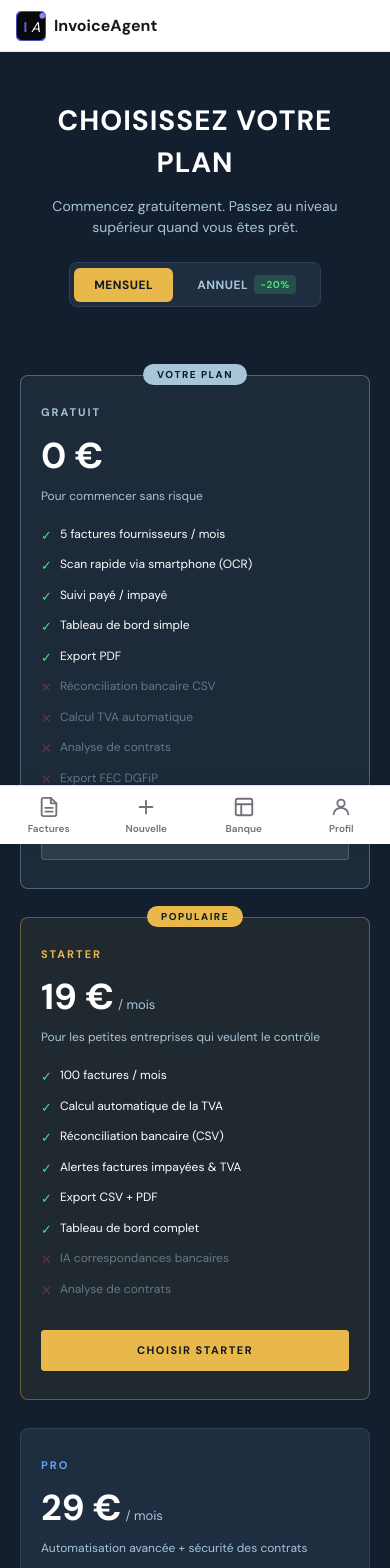
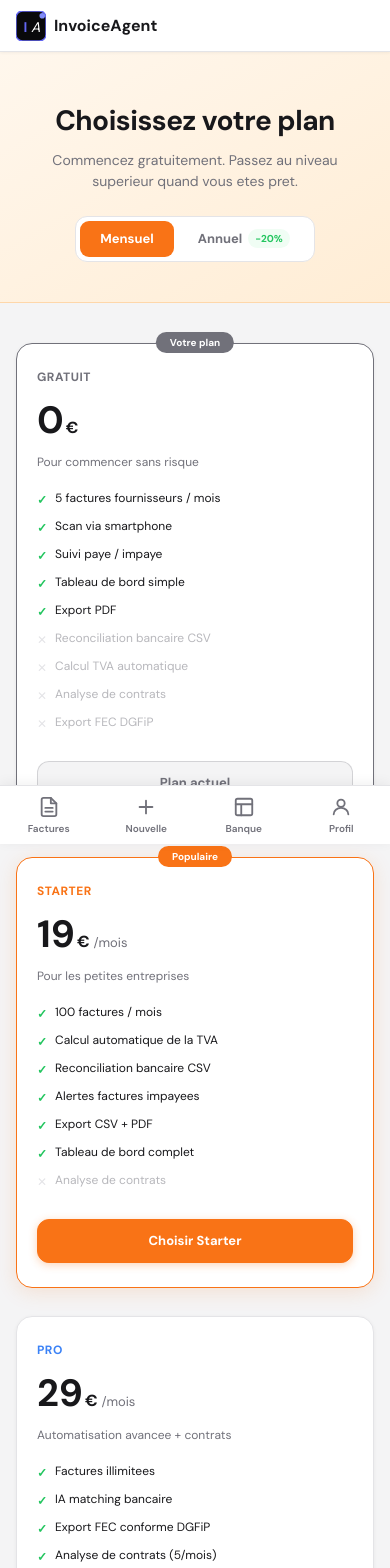
Before and after one commit to gentuar333-max/invoice-ai, a Next.js app: page /pricing in a window 390 px wide. Shown: the top 1568 px of the page. Built offline with nearby package versions, Linux system fonts and the light colour scheme.

Commit message:
refactor: pricing page white/orange mobile-first

```diff
--- a/app/pricing/page.tsx
+++ b/app/pricing/page.tsx
@@ -2,76 +2,85 @@
 import { useState, useEffect } from "react";
 import Link from "next/link";
 
-const BG = "#131f2e";
-const CARD = "#1e2d40";
-const BORDER = "#2e4058";
-const GOLD = "#e8b84b";
-const TEXT = "#ffffff";
-const MUTED = "#a8c4d8";
-const PURPLE = "#c084fc";
+const C = {
+  bg:      "#f4f4f5",
+  white:   "#ffffff",
+  orange:  "#f97316",
+  orangeL: "#fff7ed",
+  orangeB: "#fed7aa",
+  text:    "#18181b",
+  muted:   "#71717a",
+  border:  "#e4e4e7",
+  green:   "#22c55e",
+  greenL:  "#f0fdf4",
+  blue:    "#3b82f6",
+  blueL:   "#eff6ff",
+  purple:  "#8b5cf6",
+  purpleL: "#f5f3ff",
+};
 
 const PLAN_ORDER = ["free", "starter", "pro", "business"];
 
 const plans = [
   {
     key: "free",
-    name: "GRATUIT",
+    name: "Gratuit",
     priceMonthly: 0,
     priceYearly: 0,
-    color: MUTED,
+    color: "#71717a",
+    colorL: "#f4f4f5",
     description: "Pour commencer sans risque",
-    features: ["5 factures fournisseurs / mois", "Scan rapide via smartphone (OCR)", "Suivi payé / impayé", "Tableau de bord simple", "Export PDF"],
-    locked: ["Réconciliation bancaire CSV", "Calcul TVA automatique", "Analyse de contrats", "Export FEC DGFiP"],
-    cta: "COMMENCER GRATUITEMENT",
+    features: ["5 factures fournisseurs / mois", "Scan via smartphone", "Suivi paye / impaye", "Tableau de bord simple", "Export PDF"],
+    locked: ["Reconciliation bancaire CSV", "Calcul TVA automatique", "Analyse de contrats", "Export FEC DGFiP"],
+    cta: "Commencer gratuitement",
     hrefMonthly: "/auth/login",
     hrefYearly: "/auth/login",
     highlight: false,
-    badge: null,
   },
   {
     key: "starter",
-    name: "STARTER",
+    name: "Starter",
     priceMonthly: 19,
     priceYearly: 15,
-    color: GOLD,
-    description: "Pour les petites entreprises qui veulent le contrôle",
-    features: ["100 factures / mois", "Calcul automatique de la TVA", "Réconciliation bancaire (CSV)", "Alertes factures impayées & TVA", "Export CSV + PDF", "Tableau de bord complet"],
-    locked: ["IA correspondances bancaires", "Analyse de contrats"],
-    cta: "CHOISIR STARTER",
+    color: "#f97316",
+    colorL: "#fff7ed",
+    description: "Pour les petites entreprises",
+    features: ["100 factures / mois", "Calcul automatique de la TVA", "Reconciliation bancaire CSV", "Alertes factures impayees", "Export CSV + PDF", "Tableau de bord complet"],
+    locked: ["Analyse de contrats"],
+    cta: "Choisir Starter",
     hrefMonthly: "/checkout?plan=starter",
     hrefYearly: "/checkout?plan=starter_yearly",
     highlight: true,
-    badge: "POPULAIRE",
   },
   {
     key: "pro",
-    name: "PRO",
+    name: "Pro",
     priceMonthly: 29,
     priceYearly: 23,
-    color: "#60a5fa",
-    description: "Automatisation avancée + sécurité des contrats",
-    features: ["Factures illimitées", "IA détecte les correspondances bancaires", "Export FEC conforme DGFiP", "Analyse de contrats (5/mois)", "Détection des clauses à risque", "Identification des frais cachés"],
+    color: "#3b82f6",
+    colorL: "#eff6ff",
+    description: "Automatisation avancee + contrats",
+    features: ["Factures illimitees", "IA matching bancaire", "Export FEC conforme DGFiP", "Analyse de contrats (5/mois)", "Detection clauses a risque", "Frais caches identifies"],
     locked: [],
-    cta: "CHOISIR PRO",
+    cta: "Choisir Pro",
     hrefMonthly: "/checkout?plan=pro",
     hrefYearly: "/checkout?plan=pro_yearly",
     highlight: false,
-    badge: null,
   },
   {
     key: "business",
-    name: "BUSINESS",
+    name: "Business",
     priceMonthly: 49,
     priceYearly: 39,
-    color: PURPLE,
-    description: "Pour les entreprises sérieuses qui veulent tout contrôler",
-    features: ["Toutes les fonctionnalités Pro incluses", "Multi-établissements simplifié", "Analyse de contrats illimitée", "Résumé clair en quelques secondes", "Historique sécurisé (RGPD)", "Accompagnement personnalisé"],
+    color: "#8b5cf6",
+    colorL: "#f5f3ff",
+    description: "Pour les entreprises exigeantes",
+    features: ["Tout Pro inclus", "Analyse contrats illimitee", "Multi-etablissements", "Historique securise RGPD", "Accompagnement personnalise"],
     locked: [],
-    cta: "CHOISIR BUSINESS",
+    cta: "Choisir Business",
     hrefMonthly: "/checkout?plan=business",
     hrefYearly: "/checkout?plan=business_yearly",
     highlight: false,
-    badge: null,
   },
 ];
 
@@ -104,8 +113,8 @@ export default function PricingPage() {
   }, []);
 
   function getPrice(plan: typeof plans[0]) {
-    if (plan.priceMonthly === 0) return "0 €";
-    return billing === "yearly" ? `${plan.priceYearly} €` : `${plan.priceMonthly} €`;
+    if (plan.priceMonthly === 0) return "0";
+    return billing === "yearly" ? `${plan.priceYearly}` : `${plan.priceMonthly}`;
   }
 
   function getHref(plan: typeof plans[0]) {
@@ -115,67 +124,55 @@ export default function PricingPage() {
   function getCTA(plan: typeof plans[0]) {
     const ci = PLAN_ORDER.indexOf(currentPlan);
     const pi = PLAN_ORDER.indexOf(plan.key);
-    if (plan.key === currentPlan) return { label: "PLAN ACTUEL", disabled: true };
-    if (pi < ci) return { label: "PLAN INFERIEUR", disabled: true };
+    if (plan.key === currentPlan) return { label: "Plan actuel", disabled: true };
+    if (pi < ci) return { label: "Plan inferieur", disabled: true };
     return { label: plan.cta, disabled: false };
   }
 
   return (
     <>
       <style>{`
-        .pricing-grid {
-          display: grid;
-          grid-template-columns: 1fr;
-          gap: 16px;
-        }
-        @media (min-width: 640px) {
-          .pricing-grid { grid-template-columns: repeat(2, 1fr); }
-        }
-        @media (min-width: 1024px) {
-          .pricing-grid { grid-template-columns: repeat(4, 1fr); }
-        }
-        .billing-toggle button { transition: all 0.2s; }
+        * { box-sizing: border-box; }
+        .pricing-grid { display: grid; grid-template-columns: 1fr; gap: 12px; }
+        @media (min-width: 640px) { .pricing-grid { grid-template-columns: repeat(2, 1fr); } }
+        @media (min-width: 1024px) { .pricing-grid { grid-template-columns: repeat(4, 1fr); } }
       `}</style>
 
-      <div style={{ minHeight: "100vh", background: BG, padding: "48px 20px", fontFamily: "'DM Sans', sans-serif" }}>
-        <div style={{ maxWidth: 1100, margin: "0 auto" }}>
+      <div style={{ minHeight: "100vh", background: C.bg, fontFamily: "'DM Sans', sans-serif", paddingBottom: 80 }}>
 
         {/* Header */}
-          <div style={{ textAlign: "center", marginBottom: 40 }}>
-            <h1 style={{ fontSize: 28, fontWeight: 700, color: TEXT, letterSpacing: 1, textTransform: "uppercase", marginBottom: 12 }}>
-              CHOISISSEZ VOTRE PLAN
+        <div style={{ background: "linear-gradient(150deg, #fff7ed 0%, #ffedd5 100%)", padding: "48px 20px 40px", textAlign: "center", borderBottom: "1px solid #fed7aa" }}>
+          <h1 style={{ fontSize: 28, fontWeight: 800, color: C.text, marginBottom: 8, letterSpacing: -0.5 }}>
+            Choisissez votre plan
           </h1>
-            <p style={{ fontSize: 14, color: MUTED, maxWidth: 500, margin: "0 auto 24px" }}>
-              Commencez gratuitement. Passez au niveau supérieur quand vous êtes prêt.
+          <p style={{ fontSize: 14, color: C.muted, marginBottom: 24, maxWidth: 420, margin: "0 auto 24px" }}>
+            Commencez gratuitement. Passez au niveau superieur quand vous etes pret.
           </p>
 
-            {/* Toggle mensuel / annuel */}
-            <div className="billing-toggle" style={{ display: "inline-flex", alignItems: "center", background: CARD, border: `1px solid ${BORDER}`, borderRadius: 8, padding: 4, gap: 4, marginBottom: 16 }}>
-              <button
-                onClick={() => setBilling("monthly")}
-                style={{ padding: "8px 20px", borderRadius: 6, border: "none", cursor: "pointer", fontSize: 12, fontWeight: 700, letterSpacing: 0.5, background: billing === "monthly" ? GOLD : "transparent", color: billing === "monthly" ? "#0f1923" : MUTED }}
-              >
-                MENSUEL
+          {/* Toggle */}
+          <div style={{ display: "inline-flex", alignItems: "center", background: C.white, border: "1.5px solid #e4e4e7", borderRadius: 12, padding: 4, gap: 4 }}>
+            <button onClick={() => setBilling("monthly")}
+              style={{ padding: "8px 20px", borderRadius: 9, border: "none", cursor: "pointer", fontSize: 13, fontWeight: 700, background: billing === "monthly" ? C.orange : "transparent", color: billing === "monthly" ? C.white : C.muted, fontFamily: "inherit" }}>
+              Mensuel
             </button>
-              <button
-                onClick={() => setBilling("yearly")}
-                style={{ padding: "8px 20px", borderRadius: 6, border: "none", cursor: "pointer", fontSize: 12, fontWeight: 700, letterSpacing: 0.5, background: billing === "yearly" ? GOLD : "transparent", color: billing === "yearly" ? "#0f1923" : MUTED, display: "flex", alignItems: "center", gap: 6 }}
-              >
-                ANNUEL
-                <span style={{ background: "#4ade8030", color: "#4ade80", fontSize: 10, fontWeight: 800, padding: "2px 6px", borderRadius: 4 }}>-20%</span>
+            <button onClick={() => setBilling("yearly")}
+              style={{ padding: "8px 20px", borderRadius: 9, border: "none", cursor: "pointer", fontSize: 13, fontWeight: 700, background: billing === "yearly" ? C.orange : "transparent", color: billing === "yearly" ? C.white : C.muted, fontFamily: "inherit", display: "flex", alignItems: "center", gap: 6 }}>
+              Annuel
+              <span style={{ background: "#f0fdf4", color: "#22c55e", fontSize: 10, fontWeight: 800, padding: "2px 7px", borderRadius: 99 }}>-20%</span>
             </button>
           </div>
 
           {currentPlan !== "free" && (
-              <div style={{ display: "inline-block", background: `${GOLD}15`, border: `1px solid ${GOLD}40`, borderRadius: 4, padding: "8px 20px" }}>
-                <p style={{ fontSize: 12, color: GOLD, fontWeight: 600, margin: 0 }}>
-                  Plan actuel: <strong>{currentPlan.toUpperCase()}</strong>
-                </p>
+            <div style={{ marginTop: 16 }}>
+              <span style={{ background: "#fff7ed", border: "1px solid #fed7aa", borderRadius: 99, padding: "5px 16px", fontSize: 12, color: C.orange, fontWeight: 700 }}>
+                Plan actuel : {currentPlan.charAt(0).toUpperCase() + currentPlan.slice(1)}
+              </span>
             </div>
           )}
         </div>
 
-          {/* Grid plans */}
+        {/* Plans */}
+        <div style={{ maxWidth: 1100, margin: "0 auto", padding: "24px 16px" }}>
           <div className="pricing-grid">
             {plans.map((plan) => {
               const cta = getCTA(plan);
@@ -184,72 +181,67 @@ export default function PricingPage() {
 
               return (
                 <div key={plan.key} style={{
-                  background: isCurrentPlan ? `${plan.color}10` : plan.highlight ? `${GOLD}10` : CARD,
-                  border: `1px solid ${isCurrentPlan ? plan.color + "60" : plan.highlight ? GOLD + "60" : BORDER}`,
-                  borderRadius: 8,
-                  padding: "28px 20px",
+                  background: C.white,
+                  border: `1.5px solid ${isCurrentPlan ? plan.color : plan.highlight ? C.orange : C.border}`,
+                  borderRadius: 16,
+                  padding: "24px 20px",
                   position: "relative",
                   display: "flex",
                   flexDirection: "column",
-                  marginTop: 12,
+                  marginTop: 16,
+                  boxShadow: plan.highlight ? "0 4px 20px rgba(249,115,22,0.15)" : "0 1px 4px rgba(0,0,0,0.05)",
                 }}>
 
-                  {plan.badge && !isCurrentPlan && (
-                    <div style={{ position: "absolute", top: -12, left: "50%", transform: "translateX(-50%)", background: GOLD, color: "#0f1923", padding: "3px 14px", borderRadius: 20, fontSize: 10, fontWeight: 800, letterSpacing: 1.5, whiteSpace: "nowrap" }}>
-                      {plan.badge}
+                  {plan.highlight && !isCurrentPlan && (
+                    <div style={{ position: "absolute", top: -12, left: "50%", transform: "translateX(-50%)", background: C.orange, color: C.white, padding: "3px 14px", borderRadius: 99, fontSize: 10, fontWeight: 800, whiteSpace: "nowrap" }}>
+                      Populaire
+                    </div>
+                  )}
+                  {isCurrentPlan && (
+                    <div style={{ position: "absolute", top: -12, left: "50%", transform: "translateX(-50%)", background: plan.color, color: C.white, padding: "3px 14px", borderRadius: 99, fontSize: 10, fontWeight: 800, whiteSpace: "nowrap" }}>
+                      Votre plan
                     </div>
                   )}
 
-                  {isCurrentPlan && (
-                    <div style={{ position: "absolute", top: -12, left: "50%", transform: "translateX(-50%)", background: plan.color, color: "#0f1923", padding: "3px 14px", borderRadius: 20, fontSize: 10, fontWeight: 800, letterSpacing: 1.5, whiteSpace: "nowrap" }}>
-                      VOTRE PLAN
+                  <p style={{ fontSize: 12, fontWeight: 800, color: plan.color, letterSpacing: 0.5, textTransform: "uppercase", marginBottom: 6 }}>{plan.name}</p>
+
+                  <div style={{ marginBottom: 4, display: "flex", alignItems: "baseline", gap: 2 }}>
+                    <span style={{ fontSize: 38, fontWeight: 800, color: C.text }}>{getPrice(plan)}</span>
+                    <span style={{ fontSize: 16, fontWeight: 700, color: C.text }}>€</span>
+                    {plan.priceMonthly > 0 && <span style={{ fontSize: 13, color: C.muted, marginLeft: 2 }}>/mois</span>}
+                  </div>
+
+                  {billing === "yearly" && plan.priceMonthly > 0 && (
+                    <div style={{ marginBottom: 8 }}>
+                      <span style={{ fontSize: 11, color: C.muted, textDecoration: "line-through", marginRight: 6 }}>{plan.priceMonthly}€/mois</span>
+                      <span style={{ fontSize: 11, color: "#22c55e", fontWeight: 700 }}>-{savings[plan.key]}€/an</span>
+                      <p style={{ fontSize: 10, color: C.muted, marginTop: 2 }}>Facture {plan.priceYearly * 12}€/an</p>
                     </div>
                   )}
 
-                  <p style={{ fontSize: 11, fontWeight: 800, color: plan.color, letterSpacing: 2, textTransform: "uppercase", marginBottom: 8 }}>{plan.name}</p>
-
-                  <div style={{ marginBottom: 4 }}>
-                    <span style={{ fontSize: 36, fontWeight: 800, color: TEXT }}>{getPrice(plan)}</span>
-                    {plan.priceMonthly > 0 && <span style={{ fontSize: 13, color: MUTED, marginLeft: 4 }}>/ mois</span>}
-                  </div>
-
-                  {billing === "yearly" && plan.priceMonthly > 0 && (
-                    <div style={{ marginBottom: 10 }}>
-                      <span style={{ fontSize: 11, color: MUTED, textDecoration: "line-through", marginRight: 6 }}>
-                        {plan.priceMonthly}€/mois
-                      </span>
-                      <span style={{ fontSize: 11, color: "#4ade80", fontWeight: 700 }}>
-                        -{savings[plan.key]}€/an
-                      </span>
-                      <p style={{ fontSize: 10, color: MUTED, marginTop: 2, marginBottom: 0 }}>
-                        Facturé {plan.priceYearly * 12}€/an
-                      </p>
-                    </div>
-                  )}
-
-                  <p style={{ fontSize: 12, color: MUTED, marginBottom: 20, lineHeight: 1.5 }}>{plan.description}</p>
+                  <p style={{ fontSize: 12, color: C.muted, marginBottom: 18, lineHeight: 1.5 }}>{plan.description}</p>
 
                   <div style={{ flex: 1, marginBottom: 20 }}>
                     {plan.features.map((f) => (
-                      <div key={f} style={{ display: "flex", alignItems: "flex-start", gap: 8, marginBottom: 10 }}>
-                        <span style={{ color: "#4ade80", fontSize: 13, flexShrink: 0, marginTop: 1 }}>✓</span>
-                        <span style={{ fontSize: 12, color: TEXT, lineHeight: 1.5 }}>{f}</span>
+                      <div key={f} style={{ display: "flex", alignItems: "flex-start", gap: 8, marginBottom: 8 }}>
+                        <span style={{ color: "#22c55e", fontSize: 12, flexShrink: 0, marginTop: 2, fontWeight: 700 }}>✓</span>
+                        <span style={{ fontSize: 12, color: C.text, lineHeight: 1.5 }}>{f}</span>
                       </div>
                     ))}
                     {plan.locked.map((f) => (
-                      <div key={f} style={{ display: "flex", alignItems: "flex-start", gap: 8, marginBottom: 10 }}>
-                        <span style={{ color: "#ef444460", fontSize: 13, flexShrink: 0, marginTop: 1 }}>✕</span>
-                        <span style={{ fontSize: 12, color: MUTED, lineHeight: 1.5, opacity: 0.5 }}>{f}</span>
+                      <div key={f} style={{ display: "flex", alignItems: "flex-start", gap: 8, marginBottom: 8 }}>
+                        <span style={{ color: C.border, fontSize: 12, flexShrink: 0, marginTop: 2 }}>✕</span>
+                        <span style={{ fontSize: 12, color: C.muted, lineHeight: 1.5, opacity: 0.5 }}>{f}</span>
                       </div>
                     ))}
                   </div>
 
                   {cta.disabled ? (
-                    <div style={{ background: isCurrentPlan ? `${plan.color}20` : BORDER, color: isCurrentPlan ? plan.color : MUTED, border: `1px solid ${isCurrentPlan ? plan.color + "40" : BORDER}`, padding: "11px", borderRadius: 3, fontSize: 11, fontWeight: 800, letterSpacing: 1.5, textTransform: "uppercase", textAlign: "center", cursor: "not-allowed" }}>
+                    <div style={{ background: isCurrentPlan ? plan.colorL : C.bg, color: isCurrentPlan ? plan.color : C.muted, border: `1.5px solid ${isCurrentPlan ? plan.color + "40" : C.border}`, padding: "11px", borderRadius: 12, fontSize: 13, fontWeight: 700, textAlign: "center", cursor: "not-allowed" }}>
                       {cta.label}
                     </div>
                   ) : (
-                    <Link href={href} style={{ display: "block", background: plan.highlight ? GOLD : "transparent", color: plan.highlight ? "#0f1923" : plan.color, border: `1px solid ${plan.highlight ? GOLD : plan.color + "60"}`, padding: "11px", borderRadius: 3, fontSize: 11, fontWeight: 800, textDecoration: "none", letterSpacing: 1.5, textTransform: "uppercase", textAlign: "center" }}>
+                    <Link href={href} style={{ display: "block", background: plan.highlight ? C.orange : plan.colorL, color: plan.highlight ? C.white : plan.color, border: `1.5px solid ${plan.highlight ? C.orange : plan.color + "40"}`, padding: "11px", borderRadius: 12, fontSize: 13, fontWeight: 700, textDecoration: "none", textAlign: "center", boxShadow: plan.highlight ? "0 2px 8px rgba(249,115,22,0.3)" : "none" }}>
                       {cta.label}
                     </Link>
                   )}
@@ -258,12 +250,9 @@ export default function PricingPage() {
             })}
           </div>
 
-          <div style={{ textAlign: "center", marginTop: 40 }}>
-            <p style={{ fontSize: 12, color: MUTED }}>
-              Pas d'engagement. Annulez à tout moment. Paiement sécurisé par Stripe.
+          <p style={{ textAlign: "center", fontSize: 12, color: C.muted, marginTop: 32 }}>
+            Sans engagement · Annulez a tout moment · Paiement securise par Stripe
           </p>
-          </div>
-
         </div>
       </div>
     </>
```
Lines whose indentation alone changed are shown as unchanged.
